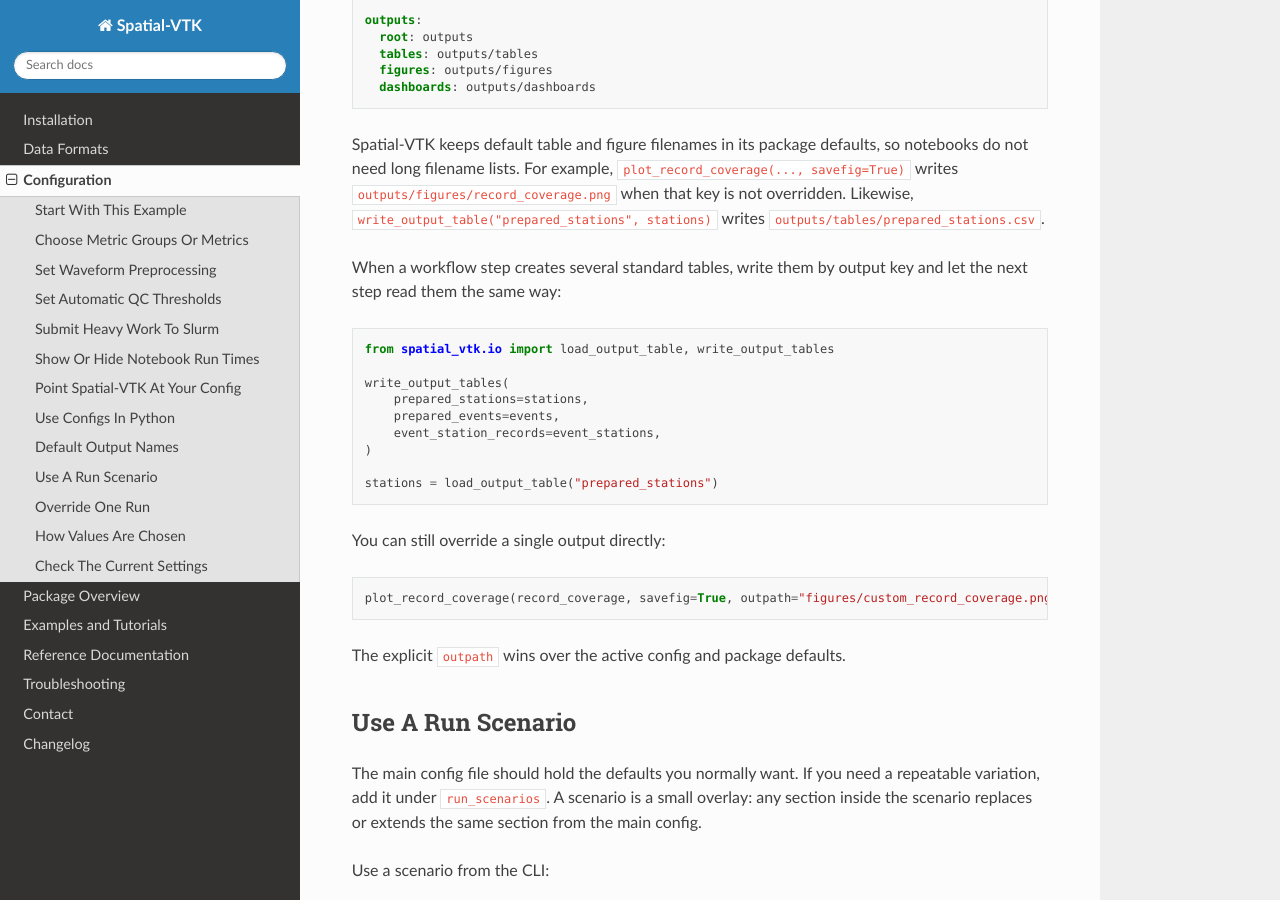
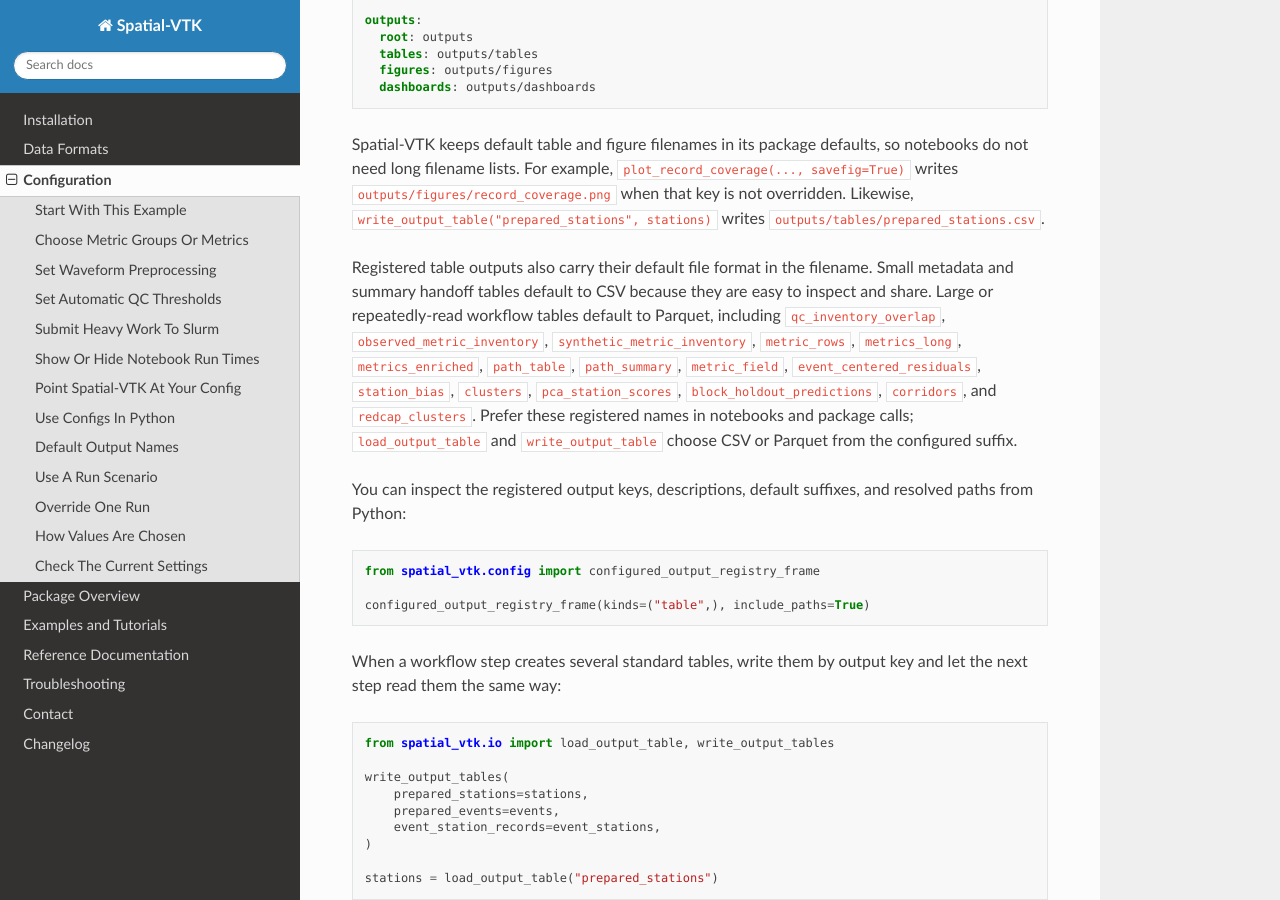
Before and after one commit to bcbirkel/spatial-vtk, a Sphinx documentation site: the page built from docs/configuration.rst, in a window 1280 px wide and 900 px high, scrolled down 5849 px. Built offline with Sphinx 7.4.7 and the Read the Docs theme 3.1.0, drawn with Linux system fonts in a browser that asks for light colours.

Commit message:
Document registered table format defaults

```diff
--- a/docs/configuration.rst
+++ b/docs/configuration.rst
@@ -312,6 +312,27 @@ so notebooks do not need long filename lists. For example,
 Likewise, ``write_output_table("prepared_stations", stations)`` writes
 ``outputs/tables/prepared_stations.csv``.
 
+Registered table outputs also carry their default file format in the filename.
+Small metadata and summary handoff tables default to CSV because they are easy
+to inspect and share. Large or repeatedly-read workflow tables default to
+Parquet, including ``qc_inventory_overlap``, ``observed_metric_inventory``,
+``synthetic_metric_inventory``, ``metric_rows``, ``metrics_long``,
+``metrics_enriched``, ``path_table``, ``path_summary``, ``metric_field``,
+``event_centered_residuals``, ``station_bias``, ``clusters``,
+``pca_station_scores``, ``block_holdout_predictions``, ``corridors``, and
+``redcap_clusters``. Prefer these registered names in notebooks and package
+calls; ``load_output_table`` and ``write_output_table`` choose CSV or Parquet
+from the configured suffix.
+
+You can inspect the registered output keys, descriptions, default suffixes, and
+resolved paths from Python:
+
+.. code-block:: python
+
+   from spatial_vtk.config import configured_output_registry_frame
+
+   configured_output_registry_frame(kinds=("table",), include_paths=True)
+
 When a workflow step creates several standard tables, write them by output key
 and let the next step read them the same way:
 
```
Also changed, not shown: docs/data_formats.rst (+9 -3 lines), 1 other file.
